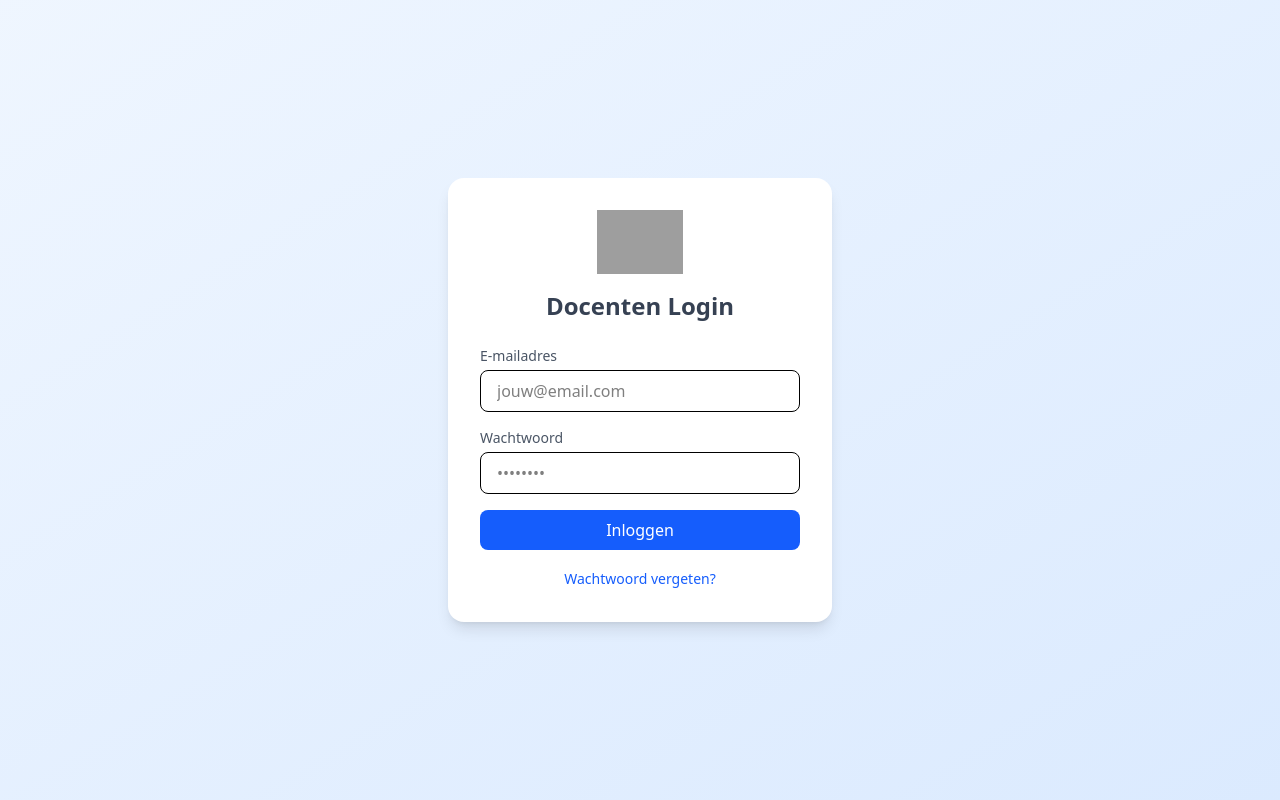
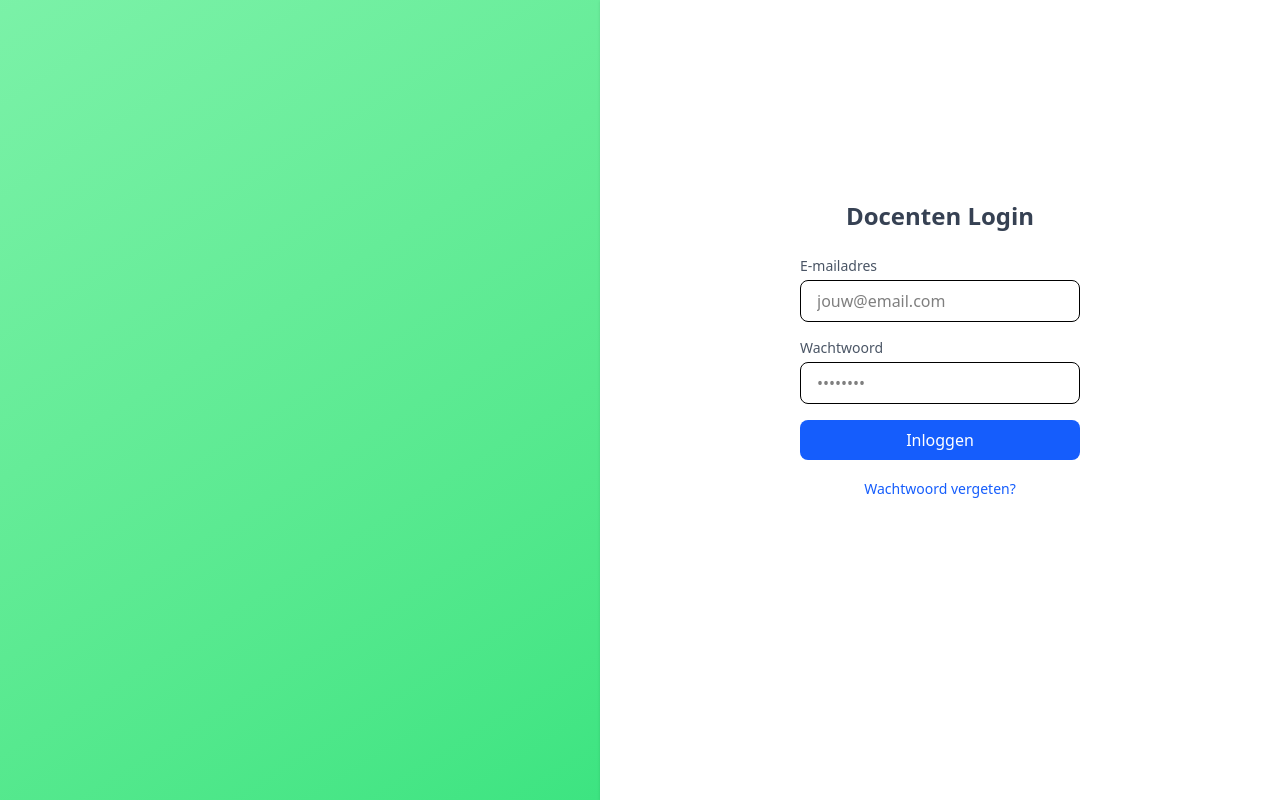
Before and after one commit to kH3CK/ConPHAs, a PHP site: page /login in a window 1280 px wide. Run offline with PHP 8.4, Linux system fonts and the light colour scheme; grey boxes are pictures that could not be loaded.

Commit message:
login page

```diff
--- a/src/css/output.css
+++ b/src/css/output.css
@@ -8,8 +8,8 @@
       "Courier New", monospace;
     --color-red-400: oklch(0.704 0.191 22.216);
     --color-red-500: oklch(0.637 0.237 25.331);
-    --color-blue-50: oklch(0.97 0.014 254.604);
-    --color-blue-100: oklch(0.932 0.032 255.585);
+    --color-green-300: oklch(0.871 0.15 154.449);
+    --color-green-400: oklch(0.792 0.209 151.711);
     --color-blue-400: oklch(0.707 0.165 254.624);
     --color-blue-600: oklch(0.546 0.245 262.881);
     --color-blue-700: oklch(0.488 0.243 264.376);
@@ -23,7 +23,6 @@
     --text-2xl--line-height: calc(2 / 1.5);
     --font-weight-bold: 700;
     --radius-lg: 0.5rem;
-    --radius-2xl: 1rem;
     --ease-in: cubic-bezier(0.4, 0, 1, 1);
     --ease-out: cubic-bezier(0, 0, 0.2, 1);
     --ease-in-out: cubic-bezier(0.4, 0, 0.2, 1);
@@ -359,14 +358,14 @@
       max-width: 96rem !important;
     }
   }
+  .m-9 {
+    margin: calc(var(--spacing) * 9);
+  }
   .mt-4 {
     margin-top: calc(var(--spacing) * 4);
   }
   .mb-1 {
     margin-bottom: calc(var(--spacing) * 1);
-  }
-  .mb-4 {
-    margin-bottom: calc(var(--spacing) * 4);
   }
   .mb-6 {
     margin-bottom: calc(var(--spacing) * 6);
@@ -458,8 +457,8 @@
   .aspect-square {
     aspect-ratio: 1 / 1;
   }
-  .h-16 {
-    height: calc(var(--spacing) * 16);
+  .h-dvh {
+    height: 100dvh;
   }
   .h-screen {
     height: 100vh;
@@ -476,8 +475,8 @@
   .w-1\/2 {
     width: calc(1/2 * 100%);
   }
-  .w-96 {
-    width: calc(var(--spacing) * 96);
+  .w-170 {
+    width: calc(var(--spacing) * 170);
   }
   .w-full {
     width: 100%;
@@ -972,9 +971,6 @@
   .rounded {
     border-radius: 0.25rem;
   }
-  .rounded-2xl {
-    border-radius: var(--radius-2xl);
-  }
   .rounded-lg {
     border-radius: var(--radius-lg);
   }
@@ -1138,12 +1134,12 @@
   .via-none {
     --tw-gradient-via-stops: initial;
   }
-  .from-blue-50 {
-    --tw-gradient-from: var(--color-blue-50);
+  .from-green-300 {
+    --tw-gradient-from: var(--color-green-300);
     --tw-gradient-stops: var(--tw-gradient-via-stops, var(--tw-gradient-position), var(--tw-gradient-from) var(--tw-gradient-from-position), var(--tw-gradient-to) var(--tw-gradient-to-position));
   }
-  .to-blue-100 {
-    --tw-gradient-to: var(--color-blue-100);
+  .to-green-400 {
+    --tw-gradient-to: var(--color-green-400);
     --tw-gradient-stops: var(--tw-gradient-via-stops, var(--tw-gradient-position), var(--tw-gradient-from) var(--tw-gradient-from-position), var(--tw-gradient-to) var(--tw-gradient-to-position));
   }
   .box-decoration-clone {
@@ -1294,8 +1290,8 @@
   .object-top {
     object-position: top;
   }
-  .p-8 {
-    padding: calc(var(--spacing) * 8);
+  .p-50 {
+    padding: calc(var(--spacing) * 50);
   }
   .px-4 {
     padding-inline: calc(var(--spacing) * 4);
@@ -1602,10 +1598,6 @@
   }
   .shadow {
     --tw-shadow: 0 1px 3px 0 var(--tw-shadow-color, rgb(0 0 0 / 0.1)), 0 1px 2px -1px var(--tw-shadow-color, rgb(0 0 0 / 0.1));
-    box-shadow: var(--tw-inset-shadow), var(--tw-inset-ring-shadow), var(--tw-ring-offset-shadow), var(--tw-ring-shadow), var(--tw-shadow);
-  }
-  .shadow-lg {
-    --tw-shadow: 0 10px 15px -3px var(--tw-shadow-color, rgb(0 0 0 / 0.1)), 0 4px 6px -4px var(--tw-shadow-color, rgb(0 0 0 / 0.1));
     box-shadow: var(--tw-inset-shadow), var(--tw-inset-ring-shadow), var(--tw-ring-offset-shadow), var(--tw-ring-shadow), var(--tw-shadow);
   }
   .ring {
--- a/template/views/login.php
+++ b/template/views/login.php
@@ -3,10 +3,10 @@
 require_once("../template/components/head.php");
 
 ?>
-<div class="flex h-screen items-center justify-center bg-gradient-to-br from-blue-50 to-blue-100">
-    <div class="bg-white shadow-lg rounded-2xl p-8 w-96">
+<div class="flex h-screen items-center justify-end bg-gradient-to-br from-green-300 to-green-400">
+    <div class="bg-white shadow h-dvh p-50 w-170">
         <div class="flex flex-col items-center mb-6">
-            <img src="/logo.png" alt="ConPHAs Logo" class="h-16 mb-4" />
+
             <h2 class="text-2xl font-bold text-gray-700">Docenten Login</h2>
         </div>
         <form class="space-y-4">
@@ -15,14 +15,14 @@ require_once("../template/components/head.php");
                 <input
                     type="email"
                     class="w-full px-4 py-2 border rounded-lg focus:ring-2 focus:ring-blue-400 focus:outline-none"
-                    placeholder="jouw@email.com" />
+                    placeholder="jouw@email.com">
             </div>
             <div>
                 <label class="block text-gray-600 text-sm mb-1">Wachtwoord</label>
                 <input
                     type="password"
                     class="w-full px-4 py-2 border rounded-lg focus:ring-2 focus:ring-blue-400 focus:outline-none"
-                    placeholder="••••••••" />
+                    placeholder="••••••••">
             </div>
             <button
                 type="submit"
```
Also changed, not shown: template/views/stage-details.php (added).
